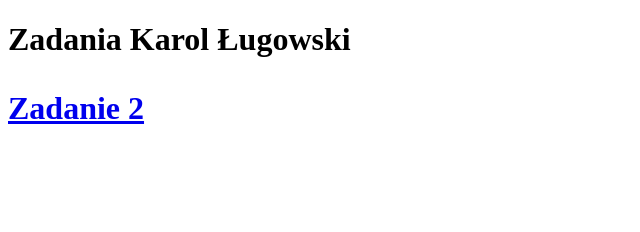
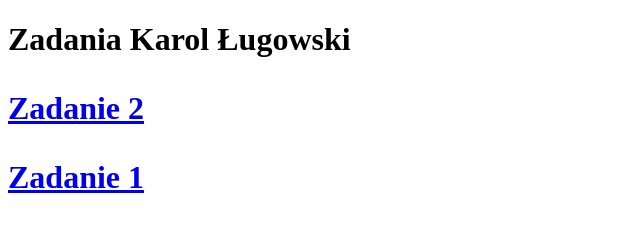
Before and after one commit to 9934763u/G, a plain HTML site: page index.html in a window 1280 px wide. Shown: the whole page, without its empty margins (0-640 px from the left). Drawn offline with Linux system fonts and the light colour scheme.

Commit message:
Update index.html

```diff
--- a/index.html
+++ b/index.html
@@ -7,5 +7,6 @@
 <body>
 <h1>Zadania Karol Ługowski</h>
 <p><a href="zadanie_2.html">Zadanie 2</a>
+<p><a href="pPierwszy.html">Zadanie 1</a>
 </body>
 </html>
```
